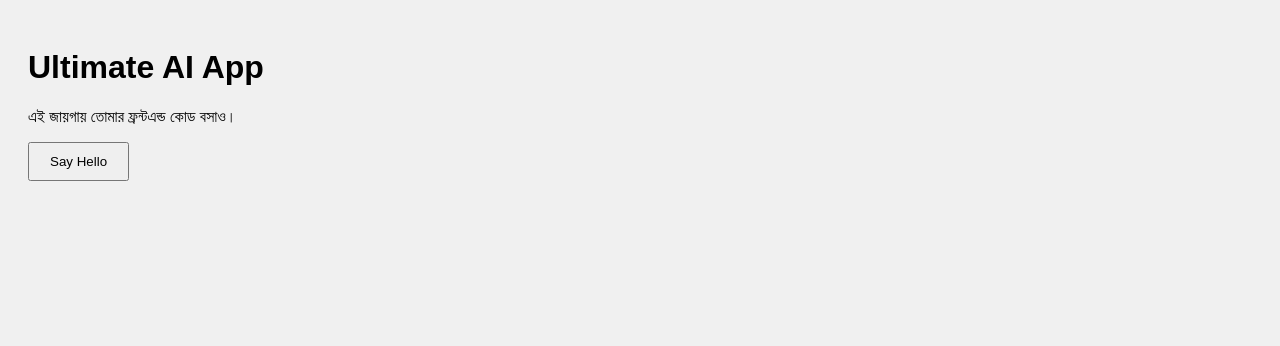
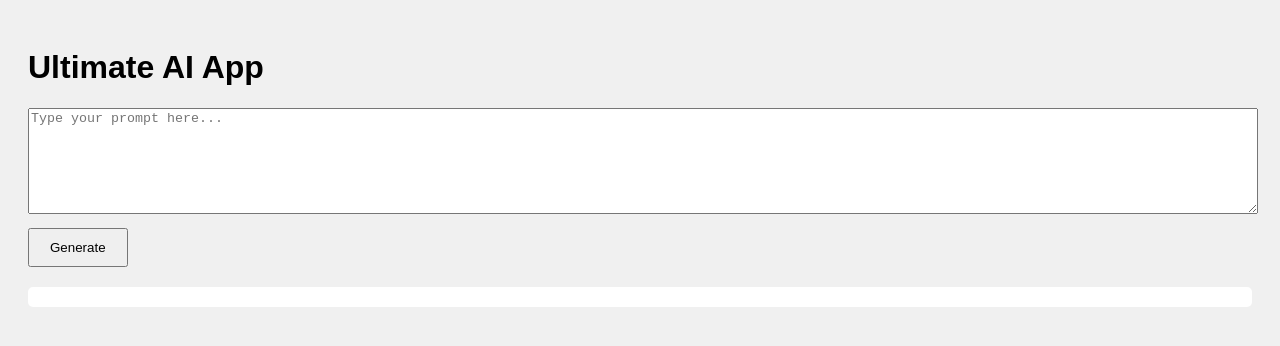
Before and after one commit to Sabbir12340/ultimate-ai-app, a website: page index.html in a window 1280 px wide. Drawn offline with Linux system fonts and the light colour scheme.

Commit message:
Update index.html

```diff
--- a/index.html
+++ b/index.html
@@ -1,17 +1,17 @@
-<!doctype html>
+<!DOCTYPE html>
 <html lang="en">
 <head>
-  <meta charset="utf-8" />
-  <meta name="viewport" content="width=device-width, initial-scale=1" />
+  <meta charset="UTF-8">
+  <meta name="viewport" content="width=device-width, initial-scale=1.0">
   <title>Ultimate AI App</title>
   <link rel="stylesheet" href="style.css">
 </head>
 <body>
-  <div id="app">
-    <h1>Ultimate AI App</h1>
-    <p>এই জায়গায় তোমার ফ্রন্টএন্ড কোড বসাও।</p>
-    <button id="helloBtn">Say Hello</button>
-  </div>
+  <h1>Ultimate AI App</h1>
+  <textarea id="prompt" placeholder="Type your prompt here..."></textarea>
+  <button id="generateBtn">Generate</button>
+  <pre id="result"></pre>
+
   <script src="app.js"></script>
 </body>
 </html>
```
